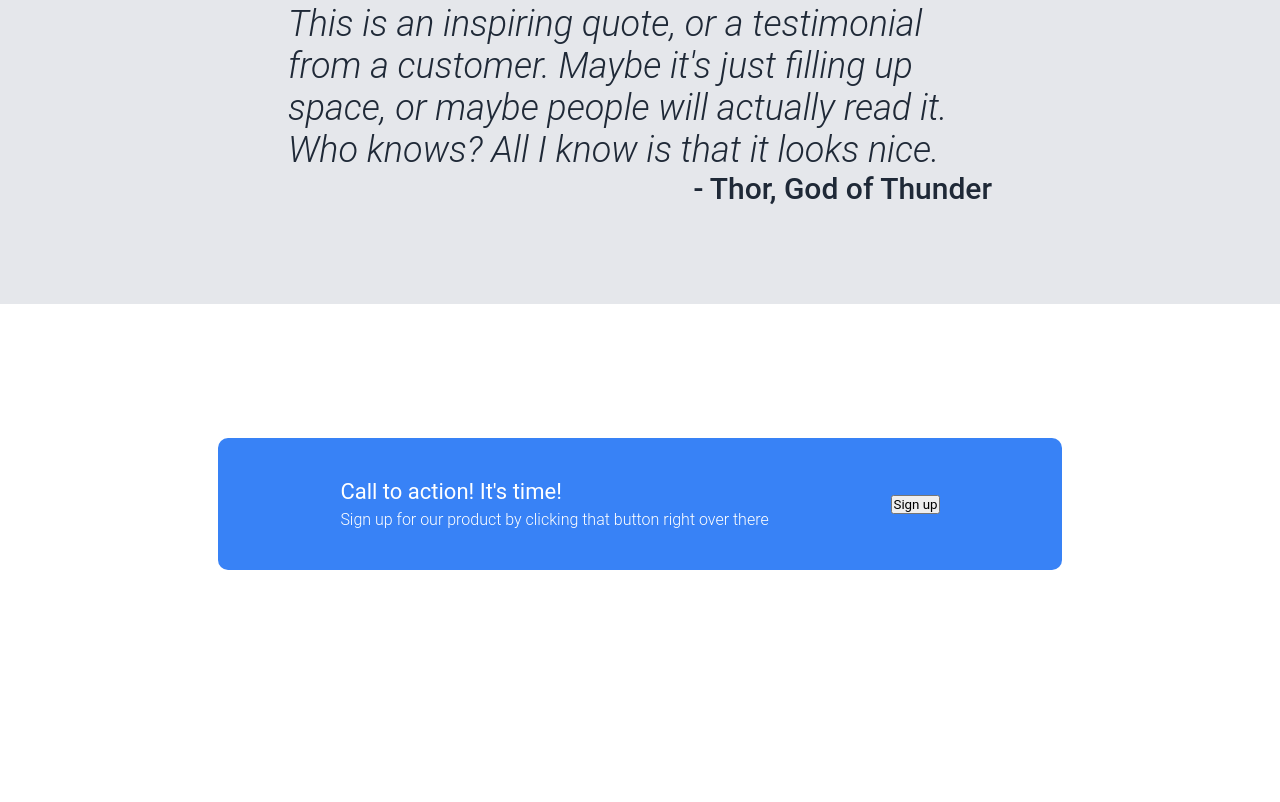
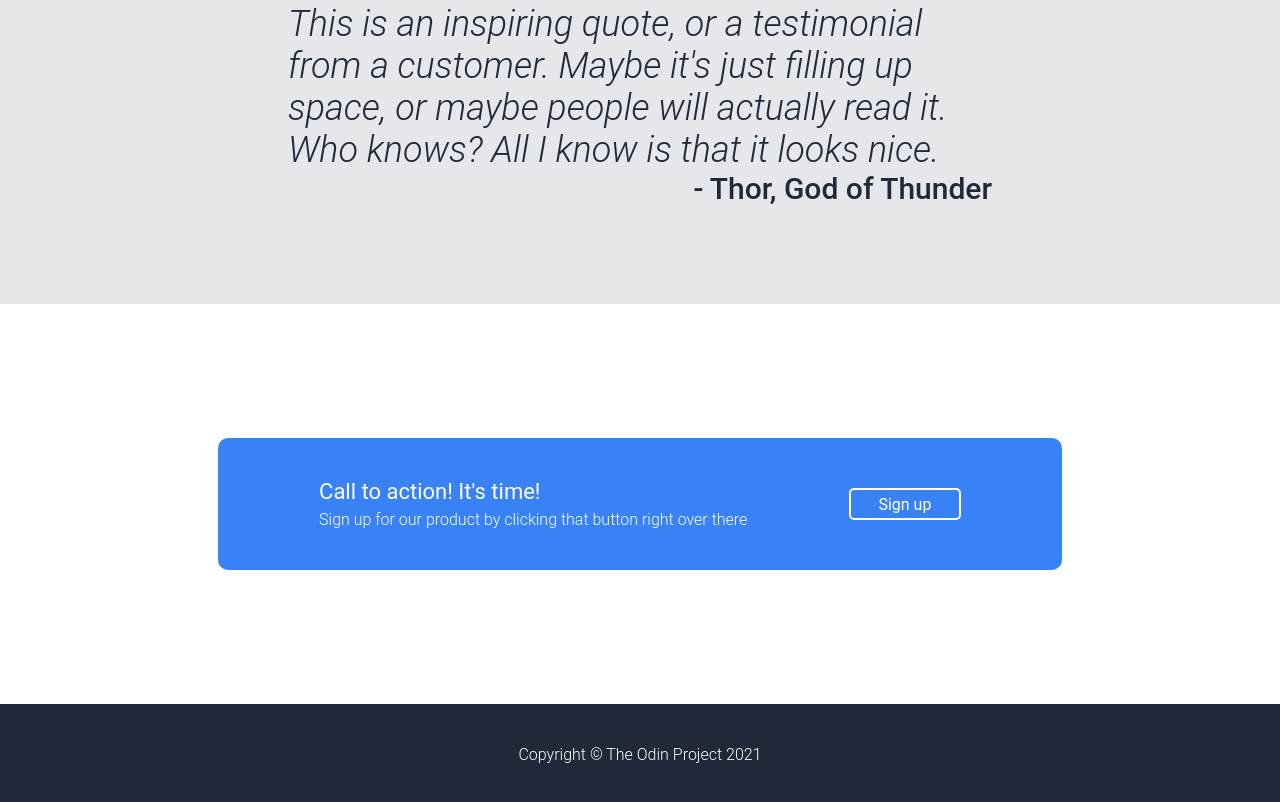
Before and after one commit to govea16/TOD-landing-page, a plain HTML site: page index.html in a window 1280 px wide. Shown: the part 1279-2081 px from the top of the page. Before the commit the page ends 1983 px from the top, so only its background shows below. Drawn offline with Linux system fonts and the light colour scheme; a web font is replaced by a local one.

Commit message:
Finished the rest of the landing page
Completed the footer and updated the README file.

```diff
--- a/index.html
+++ b/index.html
@@ -72,7 +72,7 @@
         </div>
     </div>
     <footer>
-
+        <p>Copyright &copy; The Odin Project 2021</p>
     </footer>
 </body>
 </html>
--- a/style.css
+++ b/style.css
@@ -182,3 +182,28 @@ nav ul li a {
 .CTA-subtext {
     font-weight: 300;
 }
+
+.CTA-button {
+    width: 7em;
+    height: 2em;
+    border-radius: 5px;
+    border-style: solid;
+    border-color: white;
+    color: white;
+    background-color: #3882F6;
+    font-size: 16px;
+}
+
+.CTA-button:hover{
+    cursor:pointer;
+}
+
+footer{
+    background-color: #1F2937;
+    height: 100px;
+    color: white;
+    display: flex;
+    justify-content: center;
+    align-items: center;
+    font-weight: 300;
+}
```
